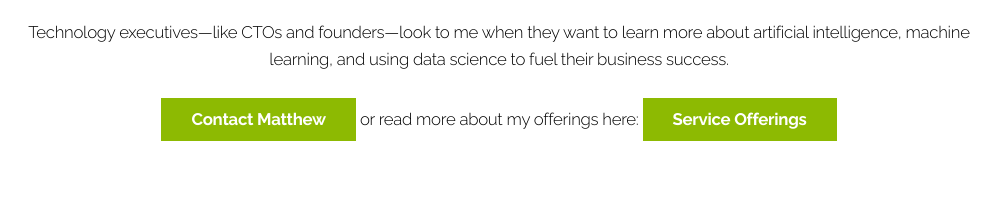
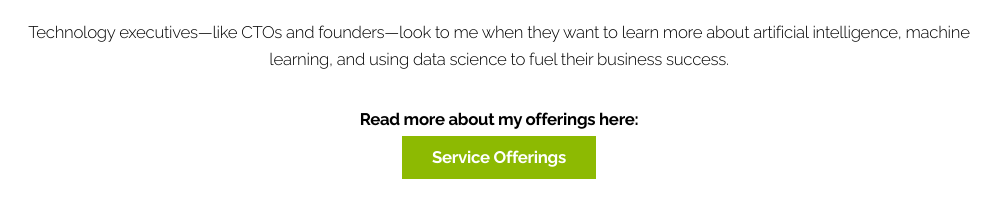
Before and after one commit to hexgnu/yourchiefscientist.com, a plain HTML site: page index.html in a window 1280 px wide. Shown: the part 687-904 px from the top of the page, without its empty margins (141-1142 px from the left). Drawn offline with Linux system fonts and the light colour scheme.

Commit message:
Add CTA on here

```diff
--- a/index.html
+++ b/index.html
@@ -52,7 +52,8 @@
           <p><big>Technology executives&mdash;like CTOs and founders&mdash;look to me when they want to learn more about artificial intelligence, machine learning, and using data science to fuel their business success.</big></p>
 
           <br/>
-          <p><big><strong><a class="cta-button" href="mailto:matt@modulus7.com">Contact Matthew</a></strong> or read more about my offerings here: <strong><a class="cta-button" href="https://matthewkirk.com/services">Service Offerings</a></big></strong></p>
+          <p><big><strong>Read more about my offerings here: <strong></big></p>
+          <p><big><strong><a class="cta-button" href="https://matthewkirk.com/services">Service Offerings</a></big></strong></p>
         </div>
       </div>
     </div>
```
